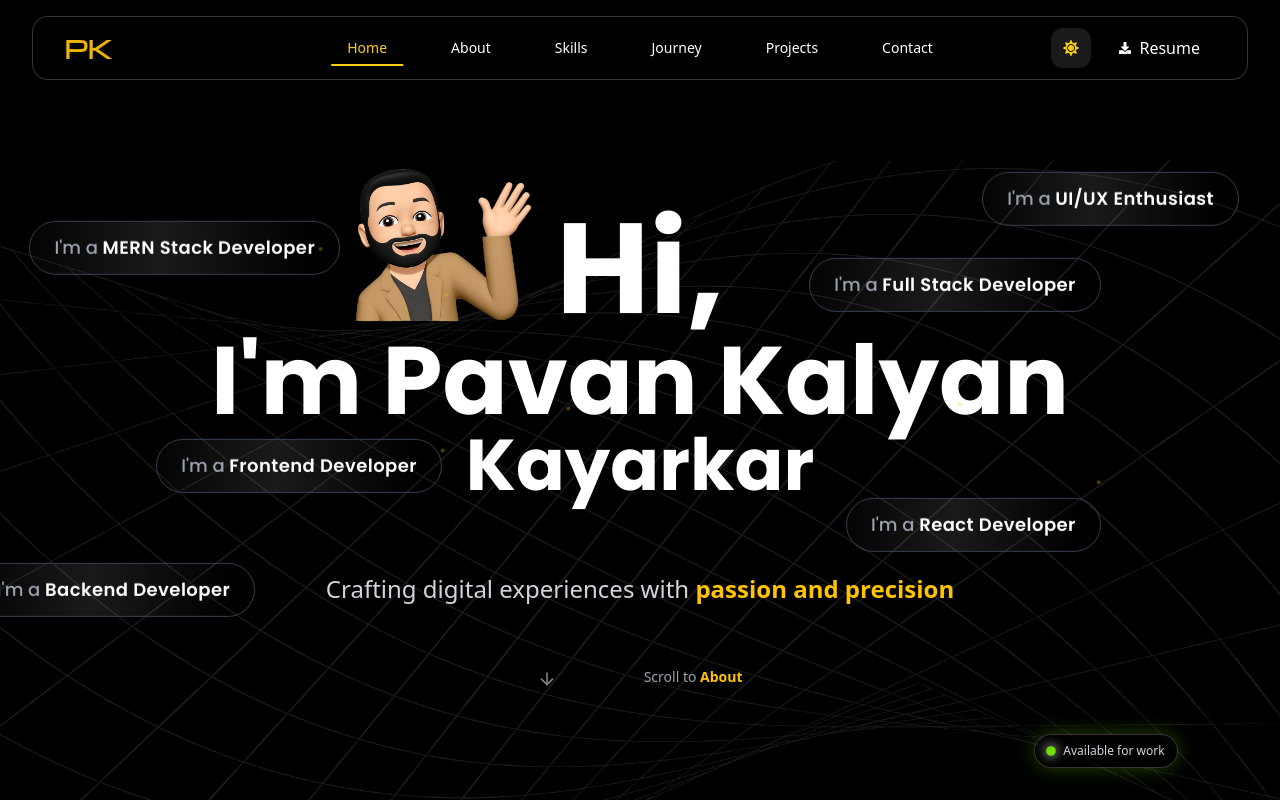
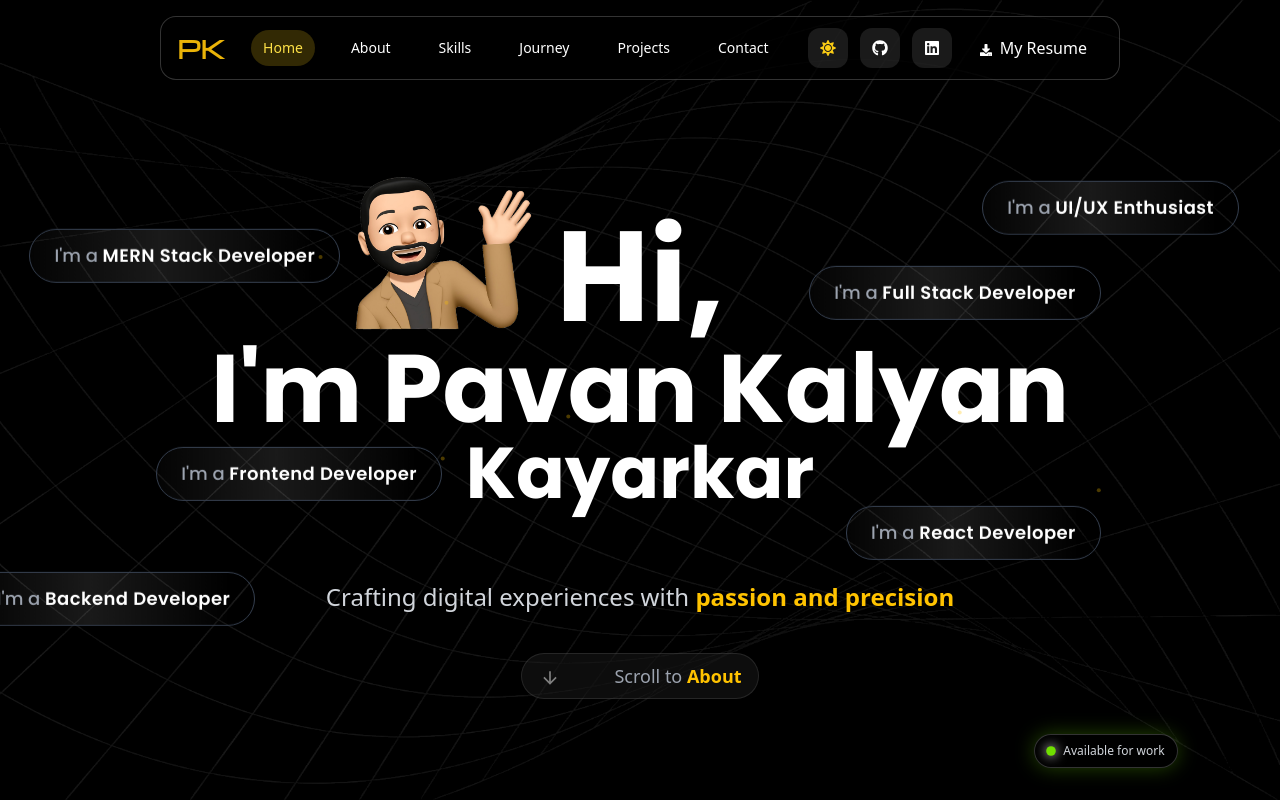
Before and after one commit to kayarkar007/PavanKalyan_Portfolio, a React (Vite) app: page / in a window 1280 px wide. Shown: the top 800 px of the page. Built offline with nearby package versions, Linux system fonts and the light colour scheme.

Commit message:
enhanced some features too make it look good

```diff
--- a/src/App.jsx
+++ b/src/App.jsx
@@ -9,58 +9,128 @@ import ContactPage from "./pages/Contact";
 import Footer from "./components/Footer";
 import { useTheme } from "./components/themeContext";
 
+/* Scroll CTA */
 export const Scroll = ({ section, refId }) => {
   return (
     <a
       href={`#${refId}`}
-      className="ScrollTo relative min-w-[19%] min-h-[8%] px-4  rounded-full flex items-center justify-between mt-[5%] text-sm text-gray-300 hover:text-yellow-400 transition duration-300 ease-in-out   animate-bounce cursor-pointer  max320:-bottom-[26%]   p-2 "
+      className="
+        group
+        relative
+        flex items-center justify-between
+        min-w-[19%] min-h-[8%]
+        px-4 py-2
+        rounded-full
+        mt-10
+        text-sm text-gray-300
+        hover:text-yellow-400
+        transition-all duration-300
+        cursor-pointer
+        backdrop-blur-xl bg-white/5 border border-white/10
+        hover:bg-white/10 hover:border-yellow-400/40
+      "
     >
       <img
         src="assets/arrow_downward_24dp_E3E3E3_FILL0_wght400_GRAD0_opsz24.svg"
-        alt="Arrow pointing downward to scroll to About section"
-        className="w-auto h-auto pt-1 max320:w-5 max320:pb-.5"
+        alt="scroll down"
+        className="
+          w-6 h-6 pt-1
+          transition-transform duration-300
+          group-hover:translate-y-1
+        "
       />
-      <span className="font-medium text-lg text-gray-400 max320:text-sm">Scroll to <span className="font-semibold text-[#ffc300]">{section}</span></span>
+
+      <span className="font-medium text-lg text-gray-400 group-hover:text-yellow-400 transition-colors duration-300">
+        Scroll to <span className="font-semibold text-[#ffc300]">{section}</span>
+      </span>
     </a>
   );
 };
 
+
+/* Scroll To Top */
 const ScrollToTop = () => {
   const [visible, setVisible] = useState(false);
+
   useEffect(() => {
-    const onScroll = () => setVisible(window.scrollY > 200);
+    const onScroll = () => setVisible(window.scrollY > 250);
     window.addEventListener("scroll", onScroll);
     return () => window.removeEventListener("scroll", onScroll);
   }, []);
-  const scrollToTop = () => window.scrollTo({ top: 0, behavior: "smooth" });
-  return visible ? (
+
+  const scrollToTop = () =>
+    window.scrollTo({ top: 0, behavior: "smooth" });
+
+  if (!visible) return null;
+
+  return (
     <button
       onClick={scrollToTop}
       aria-label="Scroll to top"
-      className="fixed bottom-8 right-8 z-50 p-3 rounded-full bg-[#ffc300] text-black shadow-lg hover:bg-yellow-400 transition-all duration-300 animate-bounce focus:outline-none "
+      className="
+        fixed bottom-8 right-8
+        z-[60]
+        p-3
+        rounded-full
+        bg-[#ffc300]
+        text-black
+        shadow-lg
+        hover:bg-yellow-400
+        transition-all
+        animate-bounce
+      "
     >
       ↑
     </button>
-  ) : null;
+  );
 };
 
+/* App Layout */
 const App = () => {
   const { theme } = useTheme();
+
   return (
-    <div className={`relative w-screen h-auto flex flex-col justify-start items-start scroll-smooth ${theme === "dark" ? "bg-black" : "bg-white/80"}`}>
+    <div
+      className={`
+        relative
+        w-full min-h-screen
+        flex flex-col
+        scroll-smooth
+         overflow-x-hidden
+        ${theme === "dark" ? "bg-black text-white" : "bg-white text-black"}
+      `}
+    >
+      {/* Background */}
       <img
         src="assets/freepik__background__48609.png"
-        className="fixed inset-0 opacity-50 z-0 max320:w-100vw max320:h-100vh max320:inset-x-auto max320:inset-y-40 max320:scale-x-125"
-        alt="background graphic"
+        alt="background"
+        className="
+          fixed inset-0
+          w-full h-full
+          object-cover
+          opacity-40
+          z-0
+          pointer-events-none
+        "
       />
+
+      {/* Navbar */}
       <Navbar />
+
+      {/* Sections */}
+      <main className="relative z-10 flex flex-col items-center w-full">
         <Home />
         <About />
         <Skills />
         <Journey />
         <ProjectShowcase />
         <ContactPage />
+      </main>
+
+      {/* Footer */}
       <Footer />
+
+      {/* Utilities */}
       <ScrollToTop />
     </div>
   );
--- a/src/components/Navbar.jsx
+++ b/src/components/Navbar.jsx
@@ -1,6 +1,6 @@
 import React, { useState, useEffect } from "react";
-import { motion, AnimatePresence } from "framer-motion";
-import { FaSun, FaMoon, FaDownload, FaBars, FaTimes } from "react-icons/fa";
+import { motion, AnimatePresence, LayoutGroup } from "framer-motion";
+import { FaSun, FaMoon, FaDownload, FaBars, FaTimes, FaGithub, FaLinkedin } from "react-icons/fa";
 import { useTheme } from "./themeContext";
 
 const Navbar = () => {
@@ -9,16 +9,12 @@ const Navbar = () => {
   const [scrolled, setScrolled] = useState(false);
   const { theme, toggleTheme } = useTheme();
 
-  // Track scroll position for navbar styling
   useEffect(() => {
-    const handleScroll = () => {
-      setScrolled(window.scrollY > 50);
-    };
+    const handleScroll = () => setScrolled(window.scrollY > 50);
     window.addEventListener("scroll", handleScroll);
     return () => window.removeEventListener("scroll", handleScroll);
   }, []);
 
-  // Navigation items
   const navItems = React.useMemo(
     () => [
       { name: "Home", href: "#home", id: "home" },
@@ -31,32 +27,20 @@ const Navbar = () => {
     []
   );
 
-  // Handle smooth scrolling
   const handleNavClick = (e, href) => {
     e.preventDefault();
-    const targetId = href.substring(1);
-    const targetElement = document.getElementById(targetId);
-
-    if (targetElement) {
-      targetElement.scrollIntoView({
-        behavior: "smooth",
-        block: "start",
-      });
-    }
-
+    const id = href.substring(1);
+    document.getElementById(id)?.scrollIntoView({ behavior: "smooth" });
     setIsOpen(false);
   };
 
-  // Track active section based on scroll position
   useEffect(() => {
     const handleScroll = () => {
-      const sections = navItems.map((item) => item.id);
-      const scrollPosition = window.scrollY + 100;
-
-      for (let i = sections.length - 1; i >= 0; i--) {
-        const section = document.getElementById(sections[i]);
-        if (section && section.offsetTop <= scrollPosition) {
-          setActiveSection(sections[i]);
+      const scrollPos = window.scrollY + 120;
+      for (let i = navItems.length - 1; i >= 0; i--) {
+        const section = document.getElementById(navItems[i].id);
+        if (section && section.offsetTop <= scrollPos) {
+          setActiveSection(navItems[i].id);
           break;
         }
       }
@@ -64,53 +48,51 @@ const Navbar = () => {
 
     window.addEventListener("scroll", handleScroll);
     handleScroll();
-
     return () => window.removeEventListener("scroll", handleScroll);
   }, [navItems]);
 
   return (
     <motion.nav
       id="NavBar"
+      layout
       initial={{ y: -100, opacity: 0 }}
       animate={{ y: 0, opacity: 1 }}
       transition={{ duration: 0.8, ease: "easeOut" }}
-      className={`fixed top-4 left-8 m-auto transform -translate-x-1/2 w-[95vw] max-w-7xl h-16 px-4 backdrop-blur-xl border rounded-2xl flex justify-center items-center z-50 transition-all duration-500 ${
-        scrolled
-          ? "bg-black/40 border-white/30 shadow-2xl shadow-black/20"
-          : "bg-black/20 border-white/20"
-      } ${
-        theme === "dark"
-          ? "bg-black/20 border-white/20"
-          : "bg-white/20 border-black/20"
-      }`}
+      className={`fixed top-4 inset-x-0 mx-auto
+        w-3/4 max-w-5xl h-16 px-4
+        backdrop-blur-xl border rounded-2xl
+        flex justify-center items-center
+        z-50 transition-all duration-500
+        ${scrolled ? "shadow-2xl shadow-black/20" : ""}
+        ${theme === "dark"
+          ? "bg-black/30 border-white/20"
+          : "bg-white/30 border-black/20"
+        }
+`}
     >
-      <div className="flex w-full justify-between items-center max-w-6xl mx-auto">
+      <div className="w-full flex items-center justify-between gap-6">
+
         {/* Logo */}
         <motion.div
           initial={{ opacity: 0, x: -20 }}
           animate={{ opacity: 1, x: 0 }}
-          transition={{ duration: 0.5 }}
           className="flex-shrink-0"
         >
           <motion.a
             href="#home"
             onClick={(e) => handleNavClick(e, "#home")}
-            className="text-2xl font-bold font-michroma text-yellow-500 hover:text-yellow-400 transition-all duration-300 relative group"
+            className="text-2xl font-bold font-michroma text-yellow-500"
             whileHover={{ scale: 1.1 }}
             whileTap={{ scale: 0.9 }}
           >
-            <span className="relative z-10">PK</span>
-            <motion.div
-              className="absolute inset-0 bg-brand-yellow/20 rounded-lg -z-10"
-              initial={{ scale: 0 }}
-              whileHover={{ scale: 1 }}
-              transition={{ duration: 0.2 }}
-            />
+            {/* <img src="/assets/character.svg" alt="Logo" className="h-10" /> */}
+            PK
           </motion.a>
         </motion.div>
 
-        {/* Desktop Navigation - Centered */}
-        <div className="hidden lg:flex items-center space-x-8 absolute left-1/2 transform -translate-x-1/2">
+        {/* Desktop Nav */}
+        <LayoutGroup>
+          <div className="hidden lg:flex items-center gap-6">
             {navItems.map((item, index) => (
               <motion.a
                 key={item.name}
@@ -119,78 +101,109 @@ const Navbar = () => {
                 initial={{ opacity: 0, y: -20 }}
                 animate={{ opacity: 1, y: 0 }}
                 transition={{ duration: 0.5, delay: index * 0.1 }}
-              className={`relative px-4 py-2 rounded-lg text-sm font-medium transition-all duration-300 group ${
+                whileHover={{ y: -2 }}
+                className={`relative px-3 py-2 rounded-full text-sm font-medium transition-all duration-300 ${
                   activeSection === item.id
-                  ? "text-yellow-400"
+                    ? "text-yellow-300"
                     : theme === "dark"
-                  ? "text-white hover:text-white"
-                  : "text-gray-700 hover:text-black"
+                    ? "text-white hover:bg-white/10"
+                    : "text-gray-700 hover:bg-black/10"
                 }`}
-              whileHover={{ y: -2 }}
               >
-              {item.name}
-              <motion.span
-                className={`absolute bottom-0 left-0 w-full h-0.5 bg-yellow-400  transform origin-left transition-transform duration-300 ${
-                  activeSection === item.id
-                    ? "scale-x-100"
-                    : "scale-x-0 group-hover:scale-x-100"
-                }`}
+                <span className="relative z-10">{item.name}</span>
+                {activeSection === item.id && (
+                  <motion.div
+                    layoutId="active-pill"
+                    className="absolute inset-0 bg-yellow-400/20 rounded-full"
+                    transition={{ duration: 0.6, type: "spring", bounce: 0.2 }}
                   />
-              <motion.div
-                className="absolute inset-0 bg-brand-yellow/10 rounded-lg -z-10"
-                initial={{ scale: 0 }}
-                whileHover={{ scale: 1 }}
-                transition={{ duration: 0.2 }}
-              />
+                )}
               </motion.a>
             ))}
           </div>
+        </LayoutGroup>
 
-        {/* Right side buttons */}
-        <div className="flex items-center space-x-3">
-          {/* Theme Toggle */}
+        {/* Right side */}
+        <div className="flex items-center gap-3">
+          {/* Theme toggle */}
           <motion.button
-            className={`p-3 rounded-xl transition-all duration-300 focus:outline-none focus:ring-4 focus:ring-brand-yellow/30 ${
+            onClick={toggleTheme}
+            whileHover={{ scale: 1.1, rotate: 180 }}
+            whileTap={{ scale: 0.9 }}
+            className={`p-3 rounded-xl transition-all duration-300 ${
               theme === "dark"
                 ? "bg-white/10 text-yellow-400 hover:bg-white/20"
                 : "bg-black/10 text-yellow-600 hover:bg-black/20"
             }`}
-            aria-label="Toggle theme"
-            onClick={toggleTheme}
-            whileHover={{ scale: 1.1, rotate: 180 }}
-            whileTap={{ scale: 0.9 }}
           >
-            {theme === "dark" ? <FaSun className="w-4 h-4" /> : <FaMoon className="w-4 h-4" />}
+            {theme === "dark" ? <FaSun /> : <FaMoon />}
           </motion.button>
 
-          {/* Resume Button */}
+          {/* GitHub */}
           <motion.a
-            href="/assets/Pavan_Kalyan_Kayarkar_Resume.pdf"
+            href="https://github.com/kayarkar007"
+            target="_blank"
+            rel="noopener noreferrer"
+            whileHover={{ scale: 1.1 }}
+            className={`p-3 rounded-xl transition-all duration-300 ${
+              theme === "dark"
+                ? "bg-white/10 text-white hover:bg-white/20"
+                : "bg-black/10 text-gray-700 hover:bg-black/20"
+            }`}
+          >
+            <FaGithub />
+          </motion.a>
+
+          {/* LinkedIn */}
+          <motion.a
+            href="https://www.linkedin.com/in/pavankalyan-dev"
+            target="_blank"
+            rel="noopener noreferrer"
+            whileHover={{ scale: 1.1 }}
+            className={`p-3 rounded-xl transition-all duration-300 ${
+              theme === "dark"
+                ? "bg-white/10 text-white hover:bg-white/20"
+                : "bg-black/10 text-gray-700 hover:bg-black/20"
+            }`}
+          >
+            <FaLinkedin />
+          </motion.a>
+
+          {/* Resume */}
+          <motion.a
+            href="/assets/PAVAN_KALYAN_KAYARKAR-RESUME.pdf"
             download="Pavan_Kalyan_Kayarkar_Resume.pdf"
             whileHover={{ scale: 1.05, y: -2 }}
             whileTap={{ scale: 0.95 }}
-            className={`px-4 py-2 rounded-xl font-medium transition-all duration-300 flex items-center gap-2 ${
-              theme === "dark"
-                ? "bg-brand-yellow text-white hover:bg-yellow-400 hover:text-black shadow-glow"
-                : "bg-brand-yellow text-black hover:bg-yellow-400 shadow-lg"
-            }`}
-            aria-label="Download Resume"
+            className="px-4 py-2 rounded-xl font-medium bg-brand-yellow text-black hover:bg-yellow-400 shadow-lg"
           >
-            <FaDownload className="w-3 h-3" />
-            <span className="hidden sm:inline">Resume</span>
+            <FaDownload
+  className={`inline-block w-3 h-3 ${
+    theme === "dark" ? "text-white group-hover:text-black" : "text-black"
+  }` }
+/>
+
+           <span
+  className={`hidden sm:inline ml-2 ${
+    theme === "dark" ? "text-white" : "text-black"
+  } hover:text-black active:text-black`}
+>
+  My Resume
+</span>
+
+
           </motion.a>
 
           {/* Mobile menu button */}
           <motion.button
             onClick={() => setIsOpen(!isOpen)}
-            className={`lg:hidden p-2 rounded-xl transition-all duration-300 focus:outline-none focus:ring-4 focus:ring-brand-yellow/30 ${
+            whileHover={{ scale: 1.1 }}
+            whileTap={{ scale: 0.9 }}
+            className={`lg:hidden p-2 rounded-xl transition-all ${
               theme === "dark"
                 ? "text-gray-300 hover:text-white hover:bg-white/10"
                 : "text-gray-700 hover:text-black hover:bg-black/10"
             }`}
-            whileHover={{ scale: 1.1 }}
-            whileTap={{ scale: 0.9 }}
-            aria-expanded={isOpen}
           >
             <AnimatePresence mode="wait">
               {!isOpen ? (
@@ -198,20 +211,16 @@ const Navbar = () => {
                   key="menu"
                   initial={{ rotate: -90, opacity: 0 }}
                   animate={{ rotate: 0, opacity: 1 }}
-                  exit={{ rotate: 90, opacity: 0 }}
-                  transition={{ duration: 0.2 }}
                 >
-                  <FaBars className="w-5 h-5" />
+                  <FaBars />
                 </motion.div>
               ) : (
                 <motion.div
                   key="close"
                   initial={{ rotate: 90, opacity: 0 }}
                   animate={{ rotate: 0, opacity: 1 }}
-                  exit={{ rotate: -90, opacity: 0 }}
-                  transition={{ duration: 0.2 }}
                 >
-                  <FaTimes className="w-5 h-5" />
+                  <FaTimes />
                 </motion.div>
               )}
             </AnimatePresence>
@@ -219,7 +228,7 @@ const Navbar = () => {
         </div>
       </div>
 
-      {/* Mobile Navigation Menu */}
+      {/* Mobile Menu */}
       <AnimatePresence>
         {isOpen && (
           <motion.div
@@ -227,10 +236,10 @@ const Navbar = () => {
             animate={{ opacity: 1, height: "auto", y: 0 }}
             exit={{ opacity: 0, height: 0, y: -20 }}
             transition={{ duration: 0.3 }}
-            className="absolute top-full left-0 right-0 mt-4 p-4 rounded-2xl backdrop-blur-xl border overflow-hidden lg:hidden"
+            className="absolute top-full left-0 right-0 mt-4 p-4 rounded-2xl backdrop-blur-xl border lg:hidden"
             style={{
               background: theme === "dark" ? "rgba(0,0,0,0.95)" : "rgba(255,255,255,0.95)",
-              borderColor: theme === "dark" ? "rgba(255,255,255,0.2)" : "rgba(0,0,0,0.2)",
+              borderColor: theme === "dark" ? "rgba(255,255,255,0.2)" : "rgba(0,0,0,0.2)"
             }}
           >
             <div className="space-y-2">
@@ -242,14 +251,14 @@ const Navbar = () => {
                   initial={{ opacity: 0, x: -20 }}
                   animate={{ opacity: 1, x: 0 }}
                   transition={{ duration: 0.3, delay: index * 0.1 }}
-                  className={`block px-4 py-3 rounded-xl text-base font-medium transition-all duration-300 ${
+                  whileHover={{ x: 10 }}
+                  className={`block px-4 py-3 rounded-xl text-base font-medium ${
                     activeSection === item.id
                       ? "text-brand-yellow bg-brand-yellow/10"
                       : theme === "dark"
                       ? "text-gray-300 hover:text-white hover:bg-white/10"
                       : "text-gray-700 hover:text-black hover:bg-black/10"
                   }`}
-                  whileHover={{ x: 10 }}
                 >
                   {item.name}
                 </motion.a>
```
Also changed, not shown: 1 other file (tests, documents, lock files or other folders). Lines whose indentation alone changed are shown as unchanged.
